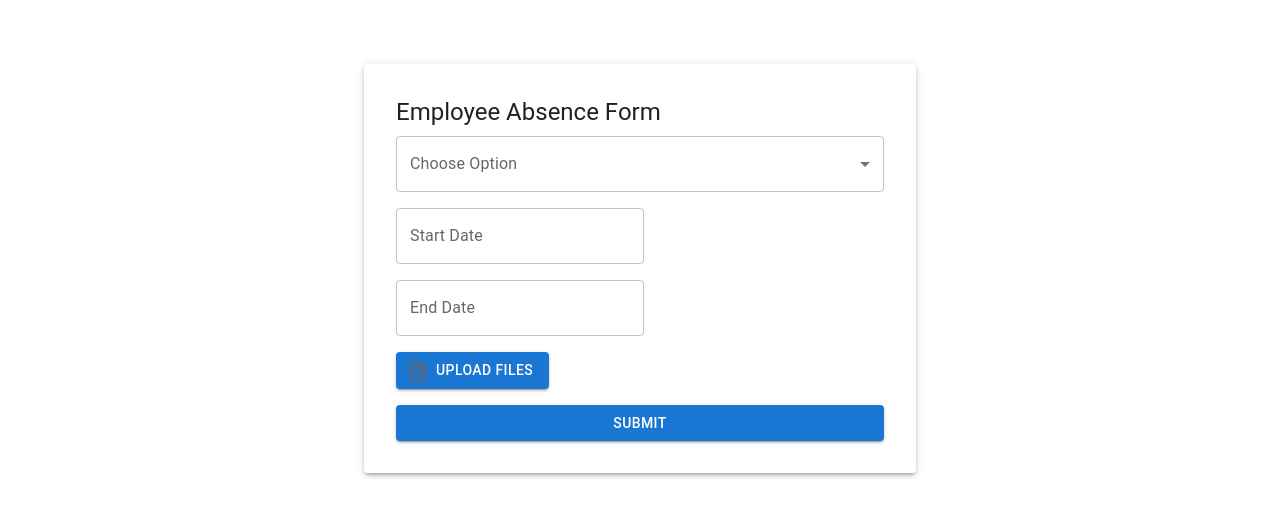
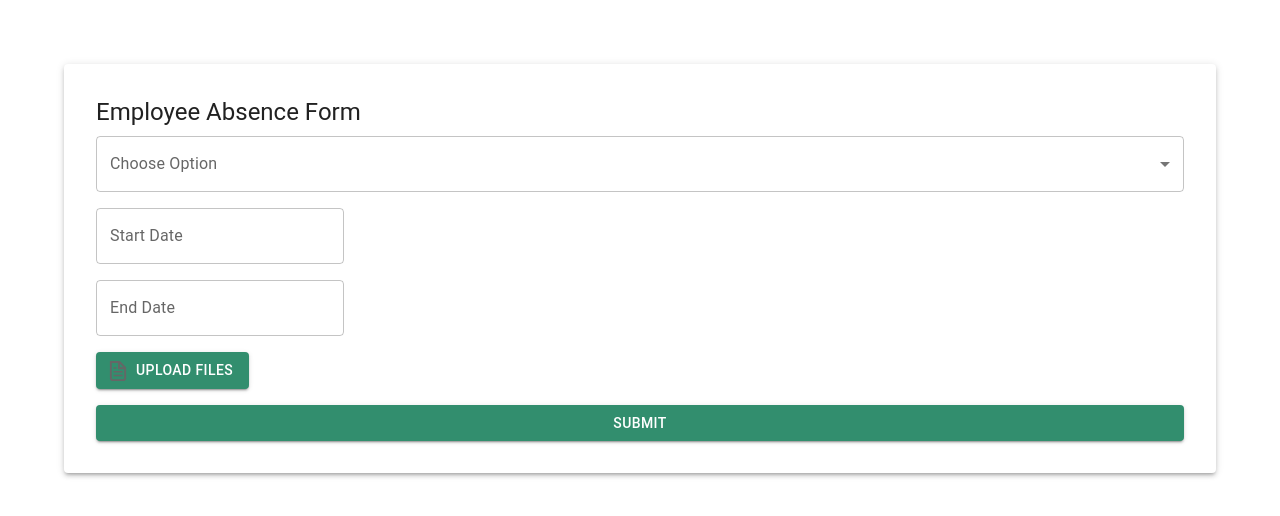
Before and after one commit to edvinkeskin/EmployeeAbsenceForm, a Next.js app in the folder my-app/: page / in a window 1280 px wide. Shown: the top 516 px of the page. Built offline with nearby package versions, Linux system fonts and the light colour scheme.

Commit message:
add theme

```diff
--- a/my-app/src/app/layout.tsx
+++ b/my-app/src/app/layout.tsx
@@ -1,6 +1,10 @@
+'use client';
+
 import { Geist, Geist_Mono } from "next/font/google";
 import "./globals.css";
 import React from "react";
+import { ThemeProvider, CssBaseline } from '@mui/material';
+import theme from '@/theme/theme';
 
 const geistSans = Geist({
   variable: "--font-geist-sans",
@@ -22,7 +26,10 @@
       <body
         className={`${geistSans.variable} ${geistMono.variable} antialiased`}
       >
-        {children}
+          <ThemeProvider theme={theme}>
+              <CssBaseline />
+              {children}
+          </ThemeProvider>
       </body>
     </html>
   );
--- a/my-app/src/app/page.tsx
+++ b/my-app/src/app/page.tsx
@@ -62,7 +62,7 @@
     const [endDate, setEndDate] = useState<Date | null>(null);
 
     return (
-        <Container maxWidth="sm" sx={{ mt: 8 }}>
+        <Container maxWidth="lg" sx={{ mt: 8 }}>
             <Paper elevation={3} sx={{ p: 4 }}>
                 <Typography variant="h5" component="h1" gutterBottom>
                     Employee Absence Form
--- /dev/null
+++ b/my-app/src/theme/theme.ts
@@ -0,0 +1,15 @@
+// src/theme/theme.ts
+import { createTheme } from '@mui/material/styles';
+
+const theme = createTheme({
+    palette: {
+        primary: {
+            main: '#328E6E'
+        },
+        secondary: {
+            main: '#67AE6E'
+        },
+    },
+});
+
+export default theme;
```
